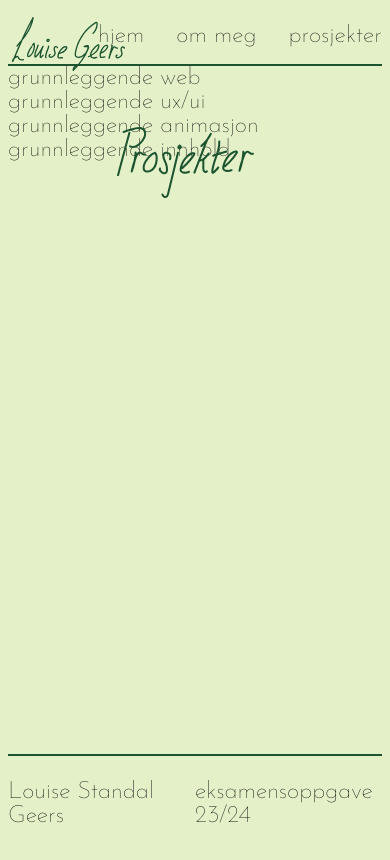
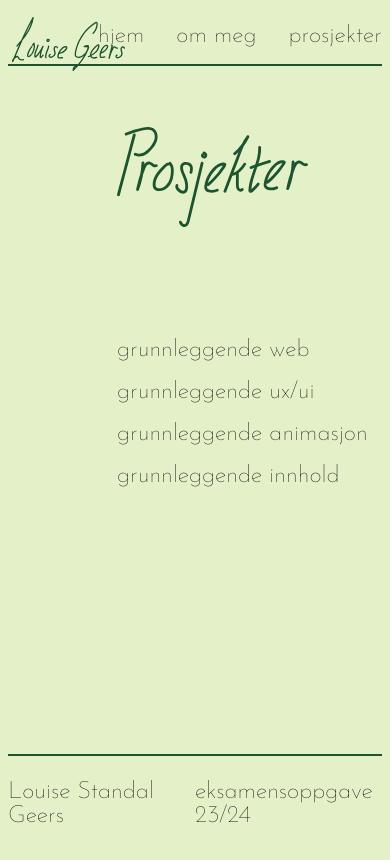
Before and after one commit to louisesg1/eksamen2023, a plain HTML site: page prosjekter.html in a window 390 px wide. Drawn offline with Linux system fonts and the light colour scheme.

Commit message:
responsivequeen

```diff
--- a/css/prosjekter.css
+++ b/css/prosjekter.css
@@ -1,13 +1,37 @@
-
-.tema1,.tema2,.tema3,.tema4{
+.tema1{
     font-family: overskrift;
     font-size: 1.5rem;
+    position: absolute;
+    left:30%;
+    top:40%;
 }
+.tema2{
+    font-family: overskrift;
+    font-size: 1.5rem;
+    position: absolute;
+    left:30%;
+    top:45%;
+}
+.tema3{
+    font-family: overskrift;
+    font-size: 1.5rem;
+    position: absolute;
+    left:30%;
+    top:50%;
+}
+.tema4{
+    font-family: overskrift;
+    font-size: 1.5rem;
+    position: absolute;
+    left:30%;
+    top:55%;
+}
+
 .bladercontainer1,.bladercontainer2,.bladercontainer3,.bladercontainer4{
     display: none;
 }
 .prosjektertxt{
-max-width: 50%;
+max-width: 70%;
 }
 .prosjekter{
     position: absolute;
```
